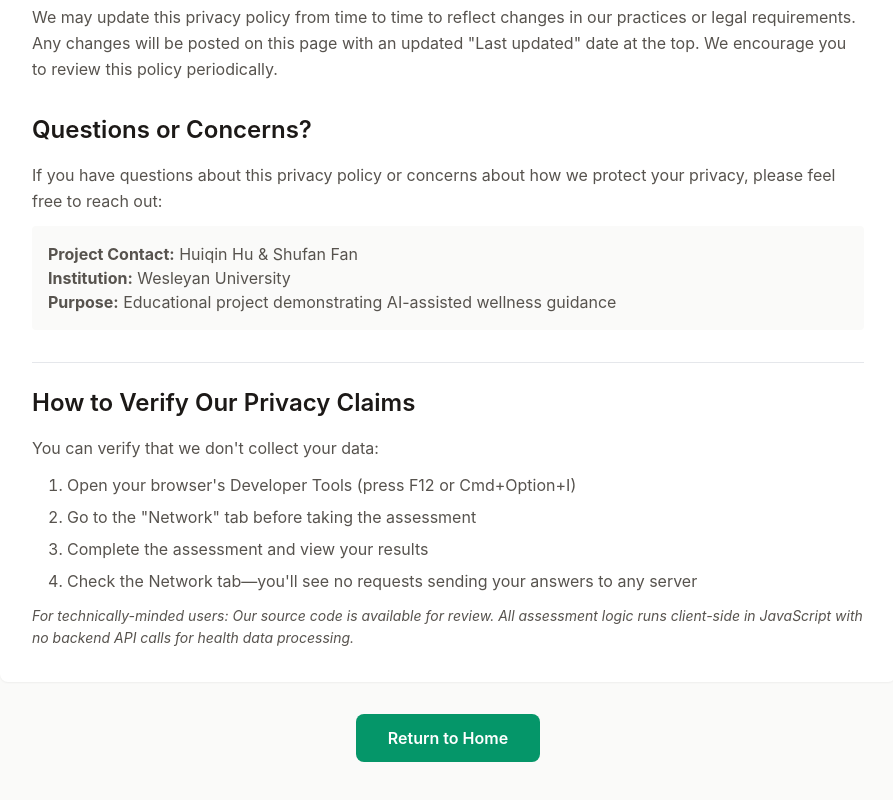
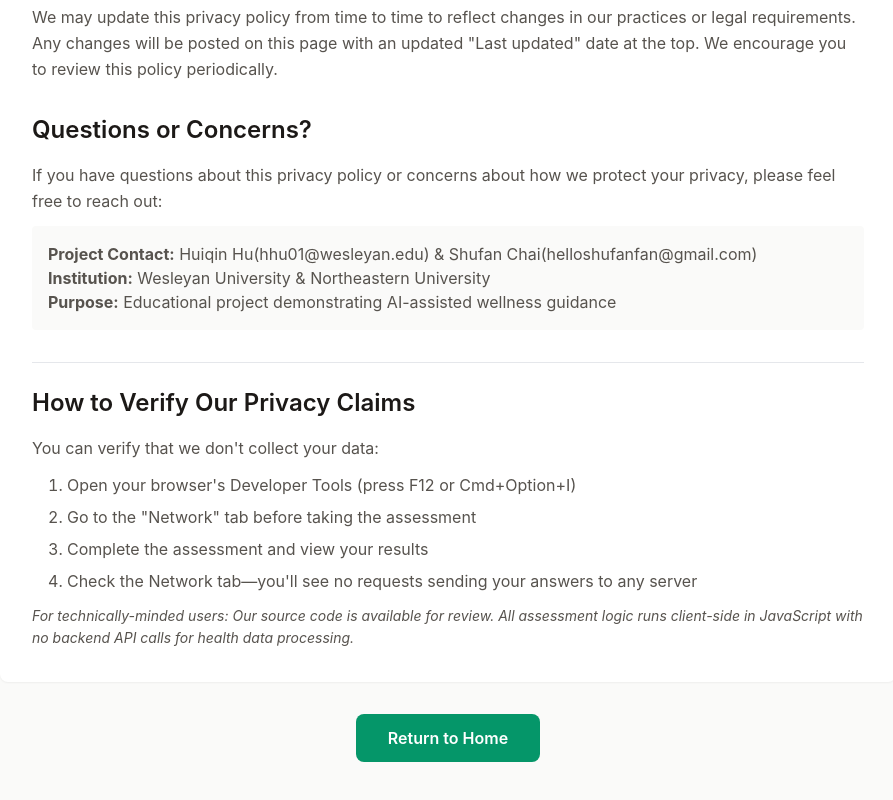
Before and after one commit to shufanfan/Food-Therapy---Traditional-Chinese-Medicine-TCM-Health-Insights-for-Modern-Life, a React (Create React App) app: page /privacy in a window 1280 px wide. Shown: the part 3107-3907 px from the top of the page, without its empty margins (192-1085 px from the left). Built offline with nearby package versions, Linux system fonts and the light colour scheme.

Commit message:
adding contact imformation

```diff
--- a/src/components/PrivacyPolicy.tsx
+++ b/src/components/PrivacyPolicy.tsx
@@ -316,9 +316,11 @@ const PrivacyPolicy = () => {
             </p>
             <div className="bg-stone-50 p-4 rounded">
               <p className="text-stone-600">
-                <strong>Project Contact:</strong> Huiqin Hu & Shufan Fan
+                <strong>Project Contact:</strong> Huiqin Hu(hhu01@wesleyan.edu)
+                & Shufan Chai(helloshufanfan@gmail.com)
                 <br />
-                <strong>Institution:</strong> Wesleyan University
+                <strong>Institution:</strong> Wesleyan University & Northeastern
+                University
                 <br />
                 <strong>Purpose:</strong> Educational project demonstrating
                 AI-assisted wellness guidance
```
